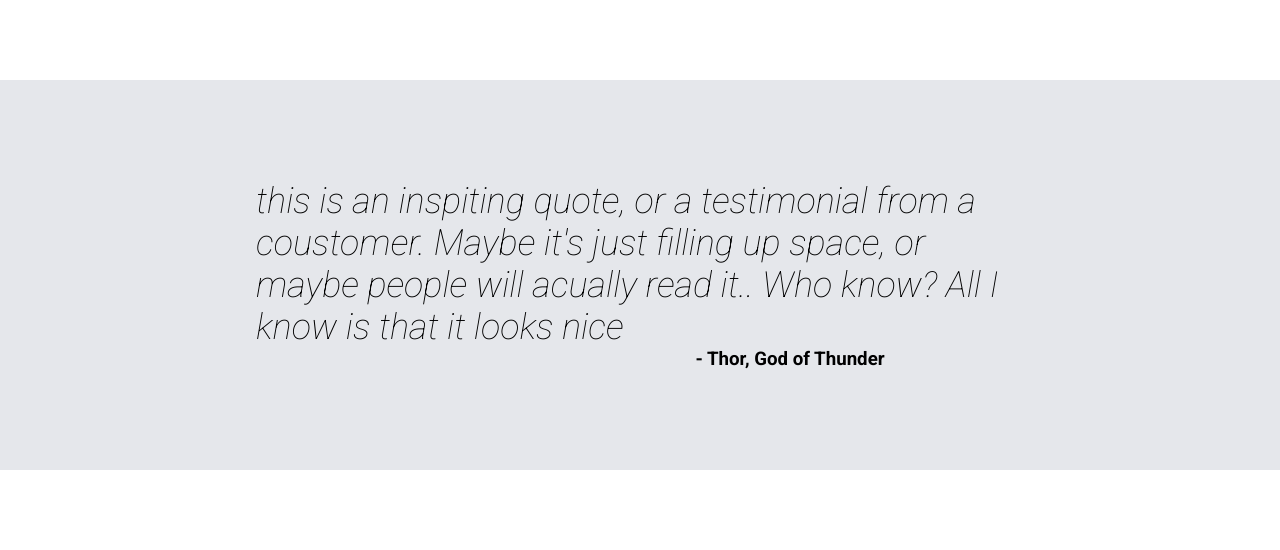
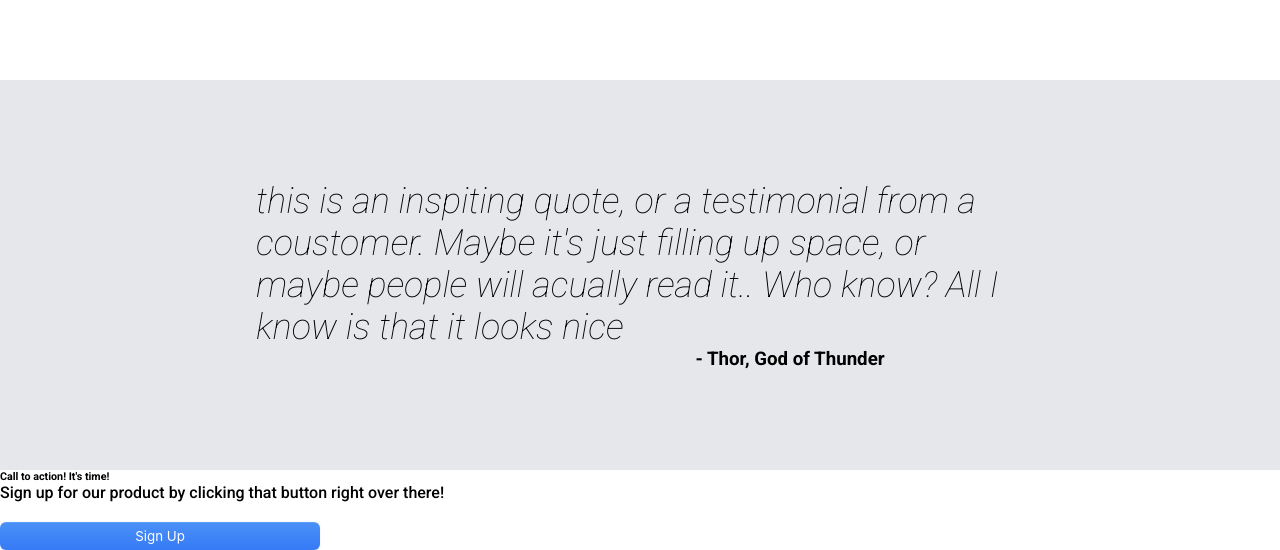
Before and after one commit to bodegatan/Odin-Landing-Page, a plain HTML site: page index.html in a window 1280 px wide. Shown: the part 904-1454 px from the top of the page. Before the commit the page ends 1374 px from the top, so only its background shows below. Drawn offline with Linux system fonts and the light colour scheme.

Commit message:
Footer
footer html

```diff
--- a/index.html
+++ b/index.html
@@ -73,5 +73,19 @@
        </h3>
     </div>
    </section>
+   <footer>
+    <div class="footer__content">
+        <h6 class="footer__main-text">
+            Call to action! It's time!
+        </h6>
+        <p class="footer__subtext">
+            Sign up for our product by clicking that button right over there!
+        </p>
+        <button class="footer__sign-up">
+            Sign Up
+        </button>
+    </div>
+
+   </footer>
 </body>
 </html>
```
